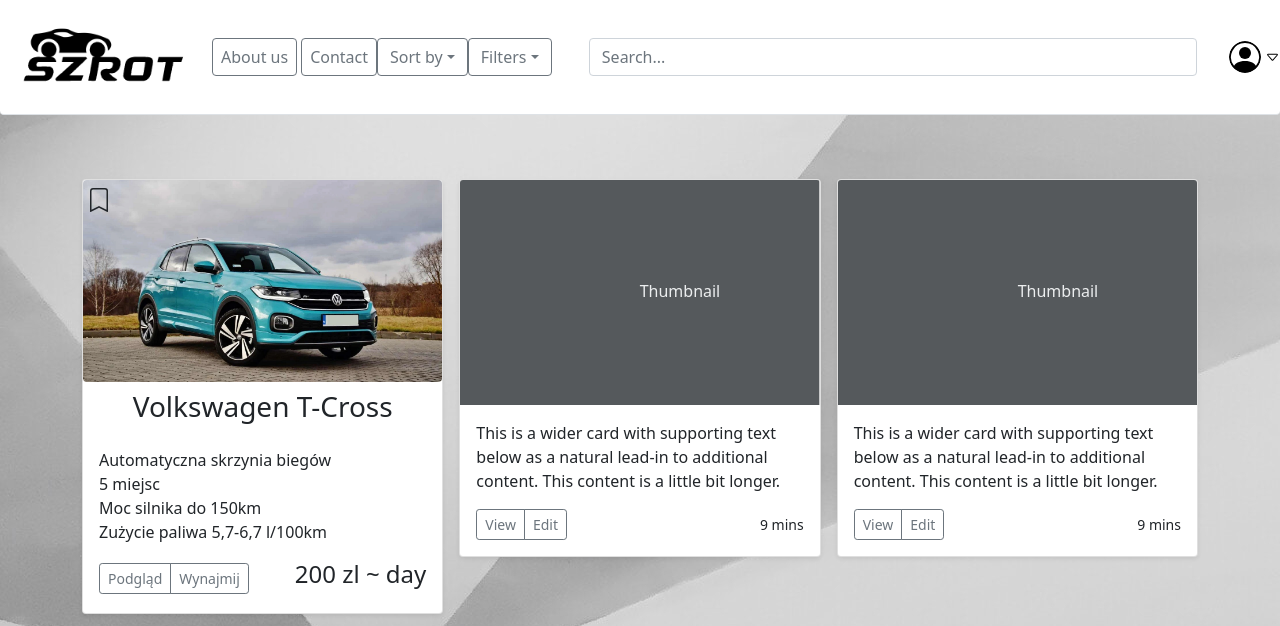
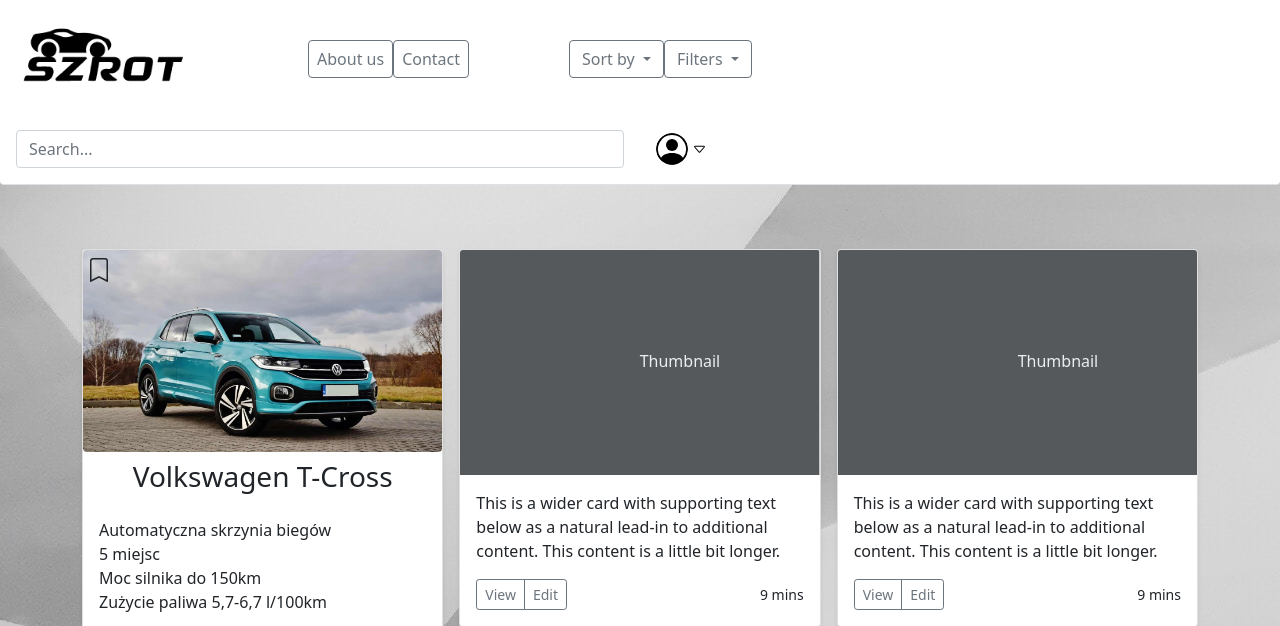
Before and after one commit to Alan-Caly/Projekt, a Flask app: page / in a window 1280 px wide. Shown: the top 626 px of the page. Run offline with Flask 2, Linux system fonts and the light colour scheme; parts of the project's set-up code (start-up, migrations or seed data) failed here and were passed over.

Commit message:
improving html site

```diff
--- a/server/template/base/header/header_template.html
+++ b/server/template/base/header/header_template.html
@@ -3,59 +3,69 @@
         <div class="d-flex flex-wrap align-items-center justify-content-center justify-content-lg-start">
             <div>
                 <a href="/login" class=" d-inline-flex align-items-center mt-2" style="left: 0px;">
-                    <img src="{{ url_for('static', filename='page_element/image/logo.png') }}" class="bi me-2" width="200"
+                    <img src="{{ url_for('static', filename='page_element/image/logo.png') }}" class="bi me-2"
+                         width="200"
                          height="100">
                 </a>
             </div>
             <ul class="nav col-12 col-lg-auto me-lg-auto mb-2 justify-content-center mb-md-0">
-                <li><a href="#" class="mt-1 px-2 btn btn-outline-secondary d-inline-flex align-items-center m-1">About
-                    us</a></li>
-                <li><a href="#" class="mt-1 px-2 btn btn-outline-secondary d-inline-flex align-items-center mr-5 ml-1">Contact</a>
+                <li><a href="#" class="px-2 btn btn-outline-secondary d-inline-flex align-items-center mt-1"
+                       style="margin-left: 100px">About us</a></li>
+                <li><a href="#" class="px-2 btn btn-outline-secondary d-inline-flex align-items-center mt-1">Contact</a>
                 </li>
                 <li>
-                    <div class="mt-1 mr-1">
-                        <button class="btn btn-outline-secondary dropdown-toggle">Sort by</button>
-                        <div class="dropdown-content invisible d-none">
-                            <a href="#">Featured</a>
-                            <a href="#">Price: High to Low</a>
-                            <a href="#">Price: Low to High</a>
-                            <a href="#">Best Sellers</a>
-                        </div>
-                    </div>
+                    <button class="btn btn-outline-secondary dropdown-toggle mt-1 d-block link-body-emphasis"
+                            data-bs-toggle="dropdown" aria-expanded="false" style="margin-left: 100px;">Sort by
+                    </button>
+                    <ul class="dropdown-menu text-small">
+                        <li><a class="dropdown-item" href="#">Featured</a></li>
+                        <li><a class="dropdown-item" href="#">Price: High to Low</a></li>
+                        <li><a class="dropdown-item" href="#">Price: Low to High</a></li>
+                        <li><a class="dropdown-item" href="#">Best Sellers</a></li>
+                    </ul>
                 </li>
                 <li>
-                    <div class="checklist mt-1 ml-1">
-                        <button class="btn btn-outline-secondary dropdown-toggle">Filters</button>
-                        <div class="checklist-content invisible d-none">
-                            <input class="chkbox d-flex" type="checkbox">brand</input>
-                            <div class="brand-content">
-                                <a href="#">a</a>
-                                <a href="#">b</a>
-                                <a href="#">c</a>
-                            </div>
-                            <input class="chkbox d-flex" type="checkbox">body type</input>
-                            <div class="dropdown-content">
-                                <a href="#">a</a>
-                                <a href="#">b</a>
-                                <a href="#">c</a>
-                            </div>
-                            <input class="chkbox d-flex" type="checkbox">gearbox</input>
-                            <div class="dropdown-content">
-                                <a href="#">Automatic</a>
-                                <a href="#">Manual</a>
-                            </div>
-                        </div>
-                    </div>
+                    <button class="btn btn-outline-secondary dropdown-toggle mt-1 d-block link-body-emphasis"
+                            data-bs-toggle="dropdown" aria-expanded="false">Filters
+                    </button>
+                    <ul class="dropdown-menu text-small">
+                        <li>
+                            <div class="dropdown-item d-print-block">Brand</div>
+                            <div></div>
+                        </li>
+                        <li>
+                            <hr class="dropdown-divider">
+                        </li>
+                        <li>
+                            <div class="dropdown-item">Body type</div>
+                        </li>
+                        <li>
+                            <hr class="dropdown-divider">
+                        </li>
+                        <li>
+                            <div class="dropdown-item">Gearbox</div>
+                        </li>
+                    </ul>
                 </li>
             </ul>
             <form class="col-12 col-lg-auto mb-3 mb-lg-0 me-lg-3 d-flex w-50 p-3" role="search">
                 <input type="search" class="form-control" placeholder="Search..." aria-label="Search">
             </form>
-            <div class="dropdown text-end">
-                <div class="d-block link-body-emphasis text-decoration-none">
-                    <img src="/static/page_element/image/person-circle.svg" width="32" height="32" class="rounded-circle">
+            <div class="dropdown text-end" style="margin-right: 25px">
+                <a class="d-block link-body-emphasis text-decoration-none" data-bs-toggle="dropdown"
+                   aria-expanded="false">
+                    <img src="/static/page_element/image/person-circle.svg" width="32" height="32"
+                         class="rounded-circle">
                     <img src="/static/page_element/image/caret-down.svg" width="15" height="15">
-                </div>
+                </a>
+                <ul class="dropdown-menu text-small">
+                    <li><a class="dropdown-item" href="#">Rent history</a></li>
+                    <li><a class="dropdown-item" href="#">Account data</a></li>
+                    <li>
+                        <hr class="dropdown-divider">
+                    </li>
+                    <li><a class="dropdown-item" href="#">Sign out</a></li>
+                </ul>
             </div>
         </div>
     </div>
--- a/server/template/page/register_page.html
+++ b/server/template/page/register_page.html
@@ -3,16 +3,18 @@
 
 <!-- set title for page -->
 {% block title %}Login{% endblock %}
+{% block header %} {% endblock %}
+{% block footer %} {% endblock %}
 
 <!-- set content for page -->
 {% block content %}
 <main class="form-signin w-100 mt-1 mr-5 ml-5 d-flex justify-content-center align-items-center flex-column">
     <div class="d-flex justify-content-center">
         <div>
-            <div class="card shadow-sm d-flex justify-content-center align-items-center flex-column">
+            <div class="card shadow-sm d-flex justify-content-center align-items-center flex-column" style="margin-top: 25%;">
                     <img class="mt-2" src="{{ url_for('static', filename='page_element/image/logo.png') }}" width="200" height="100"
                          style="justify-self-center">
-                <form class="mr-5 ml-5">
+                <form class="mr-5 ml-5 p-5">
                     <h1 class="h3 mb-3 fw-normal">Register</h1>
                     <div class="form-floating p-1">
                         <input type="email" class="form-control" id="floatingInput"
```
Also changed, not shown: server/template/page/login_page.html (+4 -3 lines).
